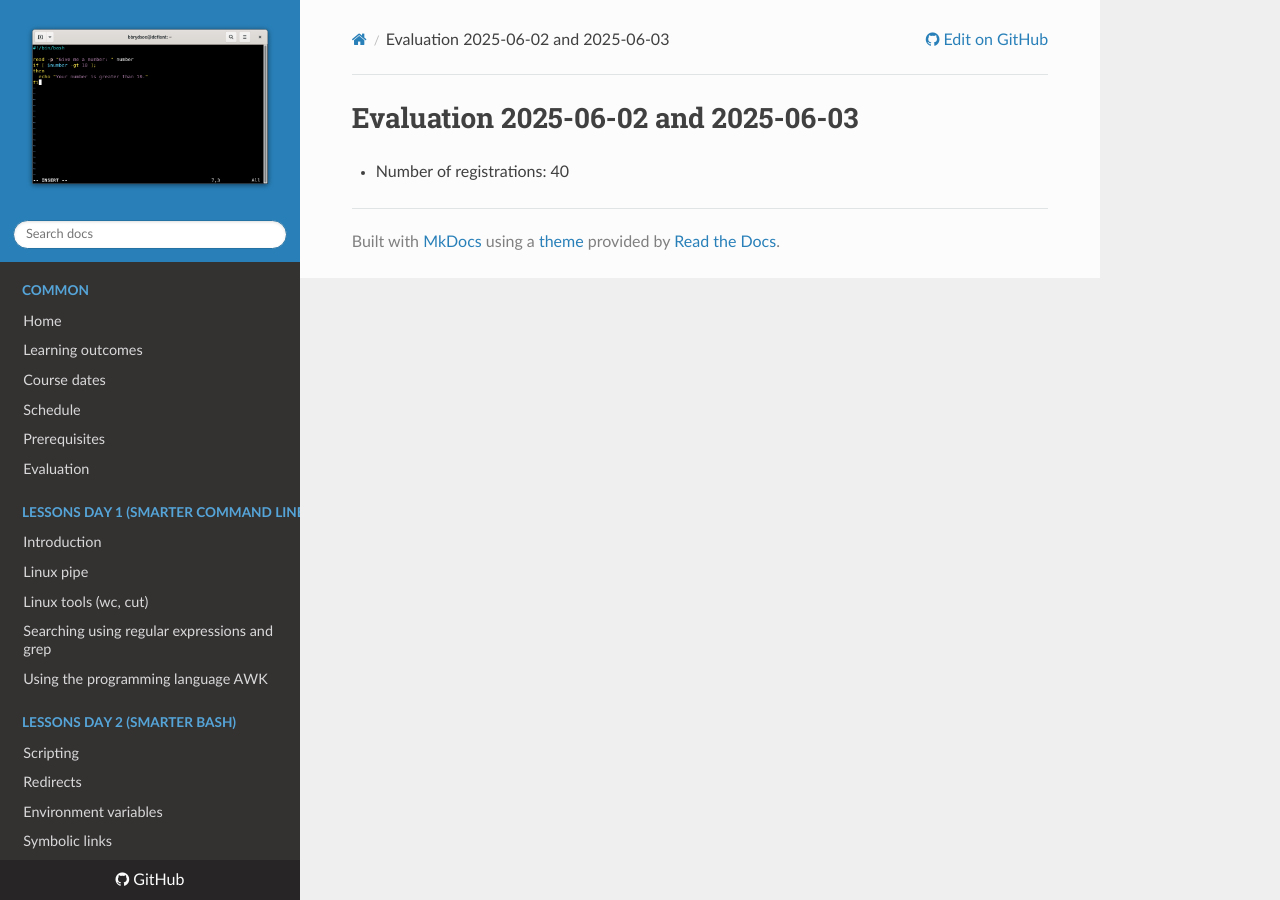
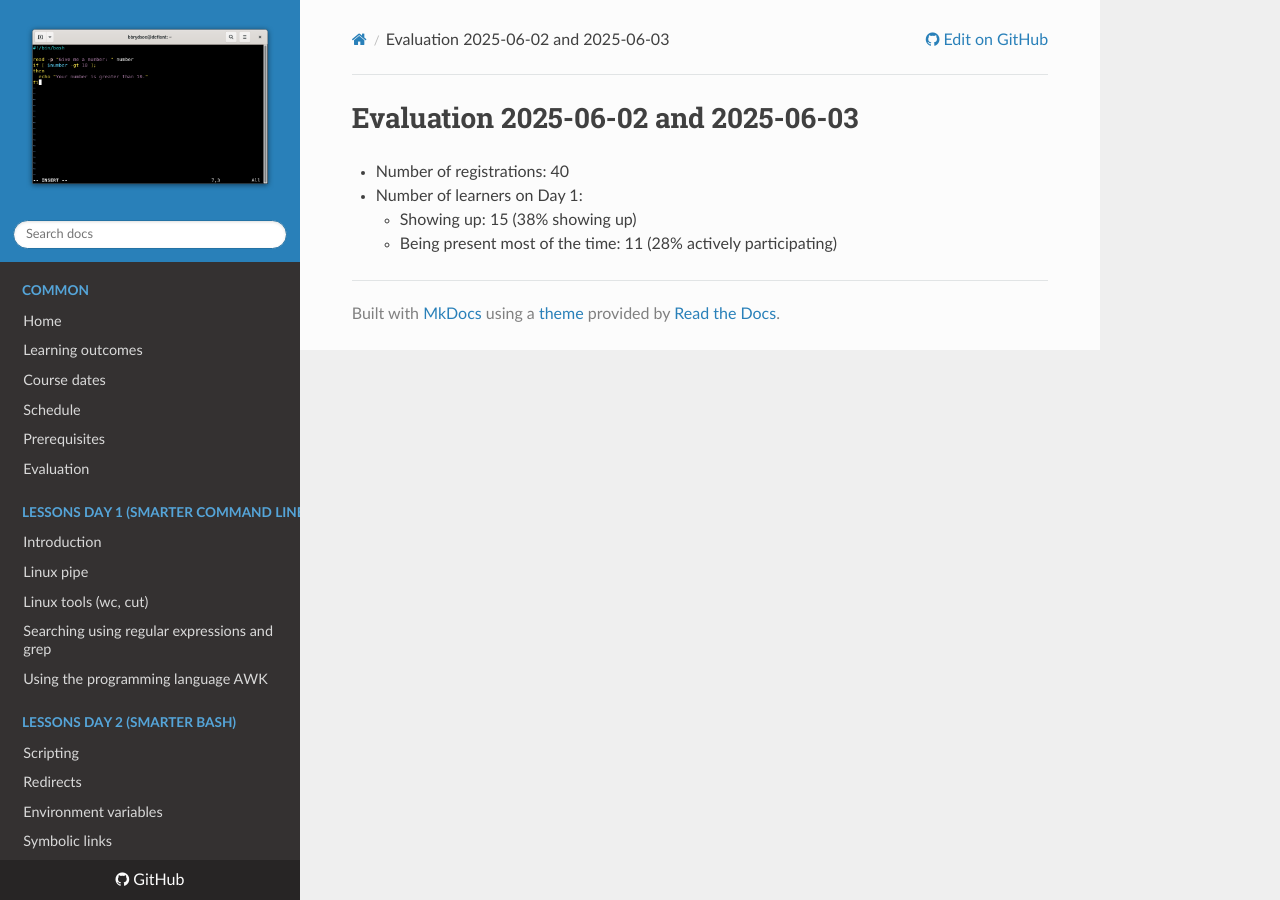
Before and after one commit to UPPMAX/linux-command-line-201, an MkDocs documentation site: the page built from docs/evaluations/20250602/README.md, in a window 1280 px wide. Built offline with MkDocs 1.6.1, drawn with Linux system fonts in a browser that asks for light colours; nearby versions of some CDN libraries.

Commit message:
Add data

```diff
--- a/docs/evaluations/20250602/README.md
+++ b/docs/evaluations/20250602/README.md
@@ -1,3 +1,6 @@
 # Evaluation 2025-06-02 and 2025-06-03
 
 - Number of registrations: 40
+- Number of learners on Day 1:
+    - Showing up: 15 (38% showing up)
+    - Being present most of the time: 11 (28% actively participating)
```
